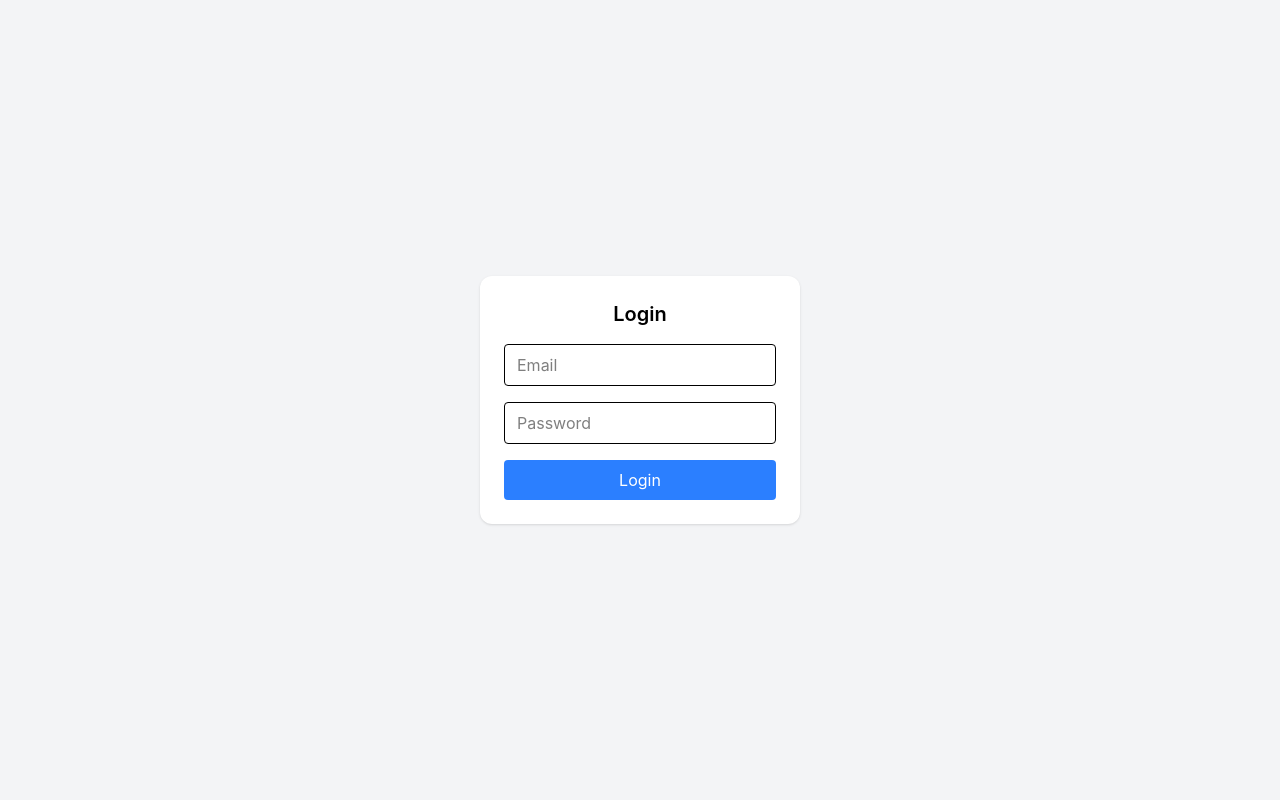
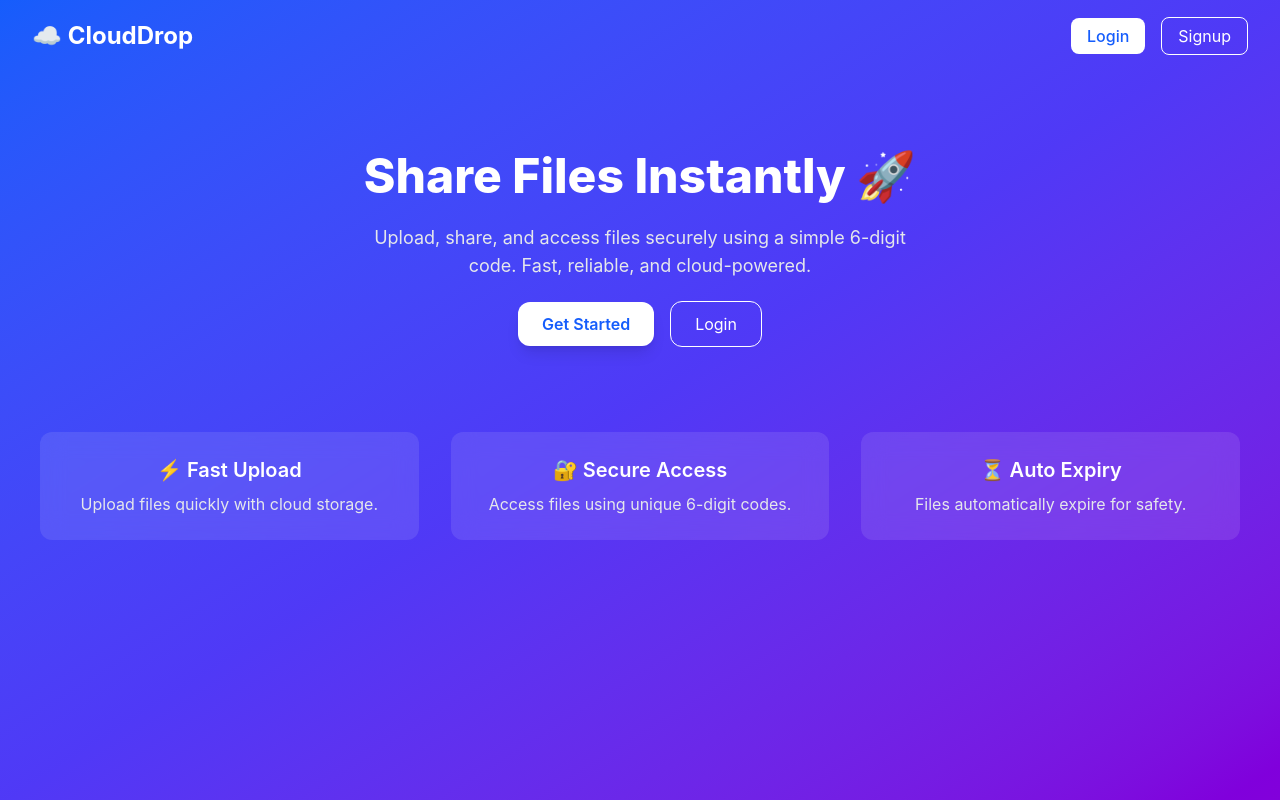
Before and after one commit to balupatil9720/CloudDrop, a React app in the folder frontend/: page / in a window 1280 px wide. Before the commit this address led to /login. Built offline with nearby package versions, Linux system fonts and the light colour scheme; no server answers; the HTML template or start-up script is replaced by a standard one.

Commit message:
changes in ui

```diff
--- a/frontend/src/App.jsx
+++ b/frontend/src/App.jsx
@@ -1,4 +1,4 @@
-import { BrowserRouter, Routes, Route, Navigate } from "react-router-dom";
+import { BrowserRouter, Routes, Route, Navigate, useNavigate } from "react-router-dom";
 import { useState } from "react";
 
 import Upload from "./components/Upload";
@@ -6,18 +6,19 @@ import FileList from "./components/FileList";
 
 import Login from "./pages/Login";
 import Signup from "./pages/Signup";
+import Landing from "./pages/Landing";
 
-function App() {
-  const [refreshKey, setRefreshKey] = useState(0);
+// 🔐 Dashboard Component
+const Dashboard = ({ refreshKey, refresh, setToken }) => {
+  const navigate = useNavigate();
 
-  const refresh = () => {
-    setRefreshKey((prev) => prev + 1);
+  const handleLogout = () => {
+    localStorage.removeItem("token");
+    setToken(null); // 🔥 update state
+    navigate("/");
   };
 
-  const token = localStorage.getItem("token");
-
-  // 🔐 Protected Layout
-  const Dashboard = () => (
+  return (
     <div className="min-h-screen bg-gradient-to-br from-slate-100 to-blue-100 flex items-center justify-center p-6">
       <div className="w-full max-w-3xl bg-white shadow-xl rounded-2xl p-6 space-y-6">
 
@@ -27,43 +28,66 @@ function App() {
             ☁️ CloudDrop
           </h1>
 
-          {/* Logout */}
           <button
-            onClick={() => {
-              localStorage.removeItem("token");
-              window.location.href = "/login";
-            }}
+            onClick={handleLogout}
             className="text-sm bg-red-500 text-white px-3 py-1 rounded-lg hover:bg-red-600"
           >
             Logout
           </button>
         </div>
 
-        {/* Upload */}
+        {/* Upload + Files */}
         <Upload onUploadSuccess={refresh} />
-
-        {/* Files */}
         <FileList key={refreshKey} />
       </div>
     </div>
   );
+};
+
+function App() {
+  const [refreshKey, setRefreshKey] = useState(0);
+
+  // 🔥 Reactive token
+  const [token, setToken] = useState(localStorage.getItem("token"));
+
+  const refresh = () => {
+    setRefreshKey((prev) => prev + 1);
+  };
 
   return (
     <BrowserRouter>
       <Routes>
 
-        {/* Protected Route */}
+        {/* Landing */}
+        <Route path="/" element={<Landing />} />
+
+        {/* Dashboard */}
         <Route
-          path="/"
-          element={token ? <Dashboard /> : <Navigate to="/login" />}
+          path="/dashboard"
+          element={
+            token ? (
+              <Dashboard
+                refreshKey={refreshKey}
+                refresh={refresh}
+                setToken={setToken}
+              />
+            ) : (
+              <Navigate to="/login" />
+            )
+          }
         />
 
-        {/* Auth Routes */}
+        {/* Login */}
         <Route
           path="/login"
-          element={token ? <Navigate to="/" /> : <Login />}
-         />
-        <Route path="/signup" element={<Signup />} />
+          element={<Login setToken={setToken} />}
+        />
+
+        {/* Signup */}
+        <Route
+          path="/signup"
+          element={<Signup setToken={setToken} />}
+        />
 
       </Routes>
     </BrowserRouter>
--- /dev/null
+++ b/frontend/src/pages/Landing.jsx
@@ -0,0 +1,70 @@
+import { Link } from "react-router-dom";
+
+const Landing = () => {
+  return (
+    <div className="min-h-screen bg-linear-to-br from-blue-600 via-indigo-600 to-purple-700 text-white">
+
+      {/* Navbar */}
+      <div className="flex justify-between items-center px-8 py-5">
+        <h1 className="text-2xl font-bold">☁️ CloudDrop</h1>
+
+        <div className="space-x-4">
+          <Link to="/login" className="px-4 py-2 bg-white text-blue-600 rounded-lg font-medium hover:bg-gray-200">
+            Login
+          </Link>
+          <Link to="/signup" className="px-4 py-2 border border-white rounded-lg hover:bg-white hover:text-blue-600 transition">
+            Signup
+          </Link>
+        </div>
+      </div>
+
+      {/* Hero Section */}
+      <div className="flex flex-col items-center justify-center text-center px-6 mt-20">
+        <h2 className="text-5xl font-extrabold mb-6">
+          Share Files Instantly 🚀
+        </h2>
+
+        <p className="text-lg max-w-xl mb-8 text-gray-200">
+          Upload, share, and access files securely using a simple 6-digit code.
+          Fast, reliable, and cloud-powered.
+        </p>
+
+        <div className="space-x-4">
+          <Link
+            to="/signup"
+            className="bg-white text-blue-600 px-6 py-3 rounded-xl font-semibold shadow-lg hover:bg-gray-200"
+          >
+            Get Started
+          </Link>
+
+          <Link
+            to="/login"
+            className="border border-white px-6 py-3 rounded-xl hover:bg-white hover:text-blue-600 transition"
+          >
+            Login
+          </Link>
+        </div>
+      </div>
+
+      {/* Features */}
+      <div className="mt-24 grid grid-cols-1 md:grid-cols-3 gap-8 px-10 pb-20 text-center">
+        <div className="bg-white/10 p-6 rounded-xl backdrop-blur-md">
+          <h3 className="text-xl font-semibold mb-2">⚡ Fast Upload</h3>
+          <p className="text-gray-200">Upload files quickly with cloud storage.</p>
+        </div>
+
+        <div className="bg-white/10 p-6 rounded-xl backdrop-blur-md">
+          <h3 className="text-xl font-semibold mb-2">🔐 Secure Access</h3>
+          <p className="text-gray-200">Access files using unique 6-digit codes.</p>
+        </div>
+
+        <div className="bg-white/10 p-6 rounded-xl backdrop-blur-md">
+          <h3 className="text-xl font-semibold mb-2">⏳ Auto Expiry</h3>
+          <p className="text-gray-200">Files automatically expire for safety.</p>
+        </div>
+      </div>
+    </div>
+  );
+};
+
+export default Landing;
--- a/frontend/src/pages/Login.jsx
+++ b/frontend/src/pages/Login.jsx
@@ -1,11 +1,10 @@
 import { useState } from "react";
+import { Link, useNavigate } from "react-router-dom";
 import api from "../utils/api";
 
-const Login = () => {
-  const [form, setForm] = useState({
-    email: "",
-    password: "",
-  });
+const Login = ({ setToken }) => {
+  const [form, setForm] = useState({ email: "", password: "" });
+  const navigate = useNavigate();
 
   const handleChange = (e) => {
     setForm({ ...form, [e.target.name]: e.target.value });
@@ -15,25 +14,27 @@ const Login = () => {
     try {
       const res = await api.post("/auth/login", form);
 
-      localStorage.setItem("token", res.data.data.token);
+      const token = res.data.data.token;
 
-      alert("Login successful");
-      window.location.href = "/";
+      localStorage.setItem("token", token);
+      setToken(token); // 🔥 IMPORTANT
+
+      navigate("/dashboard");
     } catch (err) {
       alert(err.response?.data?.message || "Login failed");
     }
   };
 
   return (
-    <div className="flex justify-center items-center h-screen bg-gray-100">
-      <div className="bg-white p-6 rounded-xl shadow w-80 space-y-4">
-        <h2 className="text-xl font-semibold text-center">Login</h2>
+    <div className="min-h-screen flex items-center justify-center bg-gradient-to-br from-blue-500 to-indigo-600">
+      <div className="bg-white p-8 rounded-2xl shadow-xl w-96 space-y-5">
+        <h2 className="text-2xl font-bold text-center text-blue-600">Login</h2>
 
         <input
           name="email"
           placeholder="Email"
           onChange={handleChange}
-          className="w-full px-3 py-2 border rounded"
+          className="w-full px-4 py-2 border rounded-lg focus:ring-2 focus:ring-blue-400"
         />
 
         <input
@@ -41,15 +42,22 @@ const Login = () => {
           type="password"
           placeholder="Password"
           onChange={handleChange}
-          className="w-full px-3 py-2 border rounded"
+          className="w-full px-4 py-2 border rounded-lg focus:ring-2 focus:ring-blue-400"
         />
 
         <button
           onClick={handleLogin}
-          className="w-full bg-blue-500 text-white py-2 rounded hover:bg-blue-600"
+          className="w-full bg-blue-500 text-white py-2 rounded-lg hover:bg-blue-600"
         >
           Login
         </button>
+
+        <p className="text-sm text-center">
+          Don’t have an account?{" "}
+          <Link to="/signup" className="text-blue-500 font-semibold">
+            Signup
+          </Link>
+        </p>
       </div>
     </div>
   );
--- a/frontend/src/pages/Signup.jsx
+++ b/frontend/src/pages/Signup.jsx
@@ -1,12 +1,10 @@
 import { useState } from "react";
+import { Link, useNavigate } from "react-router-dom";
 import api from "../utils/api";
 
-const Signup = () => {
-  const [form, setForm] = useState({
-    name: "",
-    email: "",
-    password: "",
-  });
+const Signup = ({ setToken }) => {
+  const [form, setForm] = useState({ name: "", email: "", password: "" });
+  const navigate = useNavigate();
 
   const handleChange = (e) => {
     setForm({ ...form, [e.target.name]: e.target.value });
@@ -16,32 +14,34 @@ const Signup = () => {
     try {
       const res = await api.post("/auth/register", form);
 
-      localStorage.setItem("token", res.data.data.token);
+      const token = res.data.data.token;
 
-      alert("Signup successful");
-      window.location.href = "/";
+      localStorage.setItem("token", token);
+      setToken(token); // 🔥 IMPORTANT
+
+      navigate("/dashboard");
     } catch (err) {
       alert(err.response?.data?.message || "Signup failed");
     }
   };
 
   return (
-    <div className="flex justify-center items-center h-screen bg-gray-100">
-      <div className="bg-white p-6 rounded-xl shadow w-80 space-y-4">
-        <h2 className="text-xl font-semibold text-center">Signup</h2>
+    <div className="min-h-screen flex items-center justify-center bg-gradient-to-br from-green-500 to-emerald-600">
+      <div className="bg-white p-8 rounded-2xl shadow-xl w-96 space-y-5">
+        <h2 className="text-2xl font-bold text-center text-green-600">Signup</h2>
 
         <input
           name="name"
           placeholder="Name"
           onChange={handleChange}
-          className="w-full px-3 py-2 border rounded"
+          className="w-full px-4 py-2 border rounded-lg focus:ring-2 focus:ring-green-400"
         />
 
         <input
           name="email"
           placeholder="Email"
           onChange={handleChange}
-          className="w-full px-3 py-2 border rounded"
+          className="w-full px-4 py-2 border rounded-lg focus:ring-2 focus:ring-green-400"
         />
 
         <input
@@ -49,15 +49,22 @@ const Signup = () => {
           type="password"
           placeholder="Password"
           onChange={handleChange}
-          className="w-full px-3 py-2 border rounded"
+          className="w-full px-4 py-2 border rounded-lg focus:ring-2 focus:ring-green-400"
         />
 
         <button
           onClick={handleSignup}
-          className="w-full bg-green-500 text-white py-2 rounded hover:bg-green-600"
+          className="w-full bg-green-500 text-white py-2 rounded-lg hover:bg-green-600"
         >
           Signup
         </button>
+
+        <p className="text-sm text-center">
+          Already have an account?{" "}
+          <Link to="/login" className="text-green-500 font-semibold">
+            Login
+          </Link>
+        </p>
       </div>
     </div>
   );
```
Also changed, not shown: frontend/src/components/FileList.jsx (+44 -31 lines).
